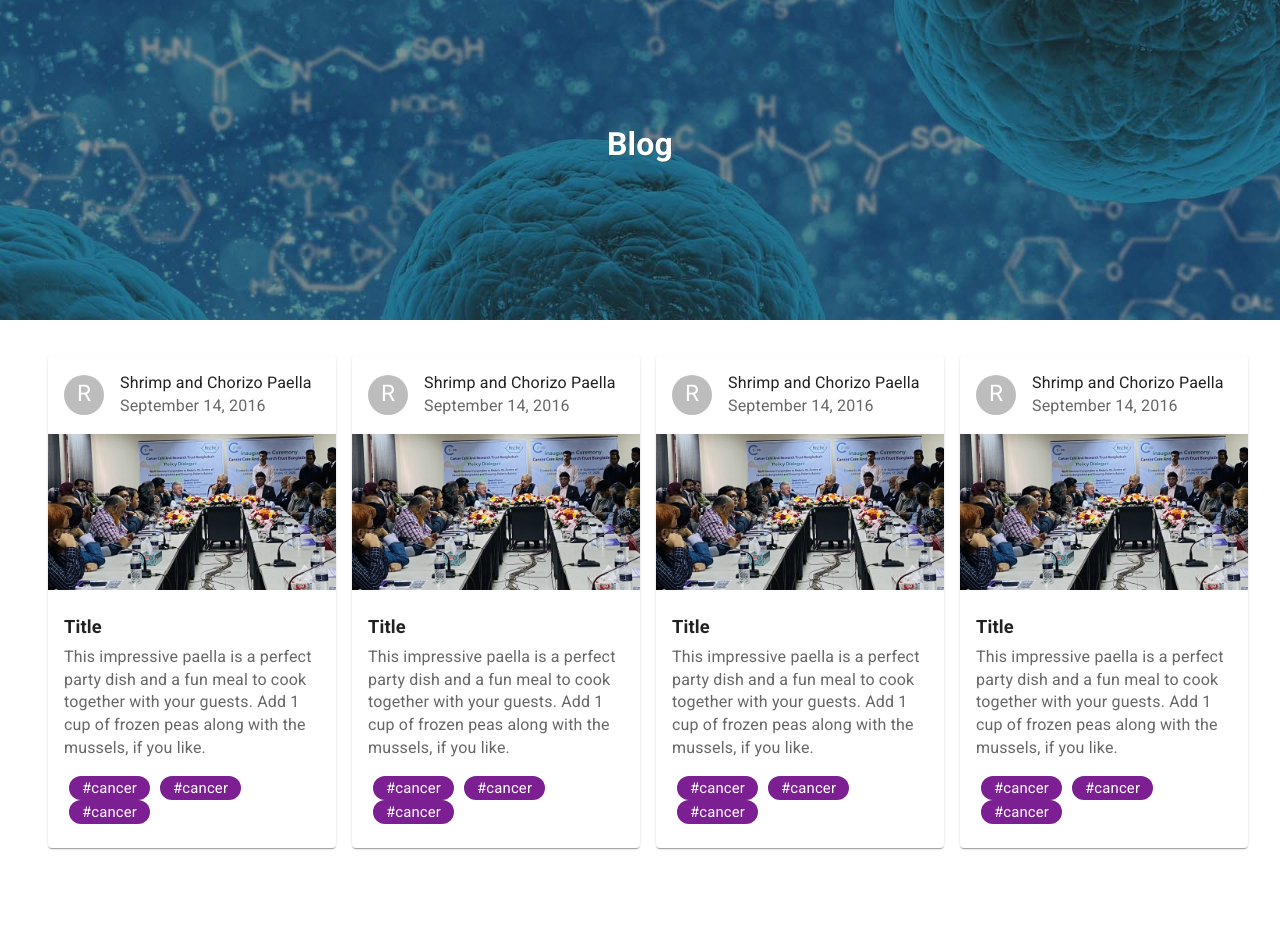
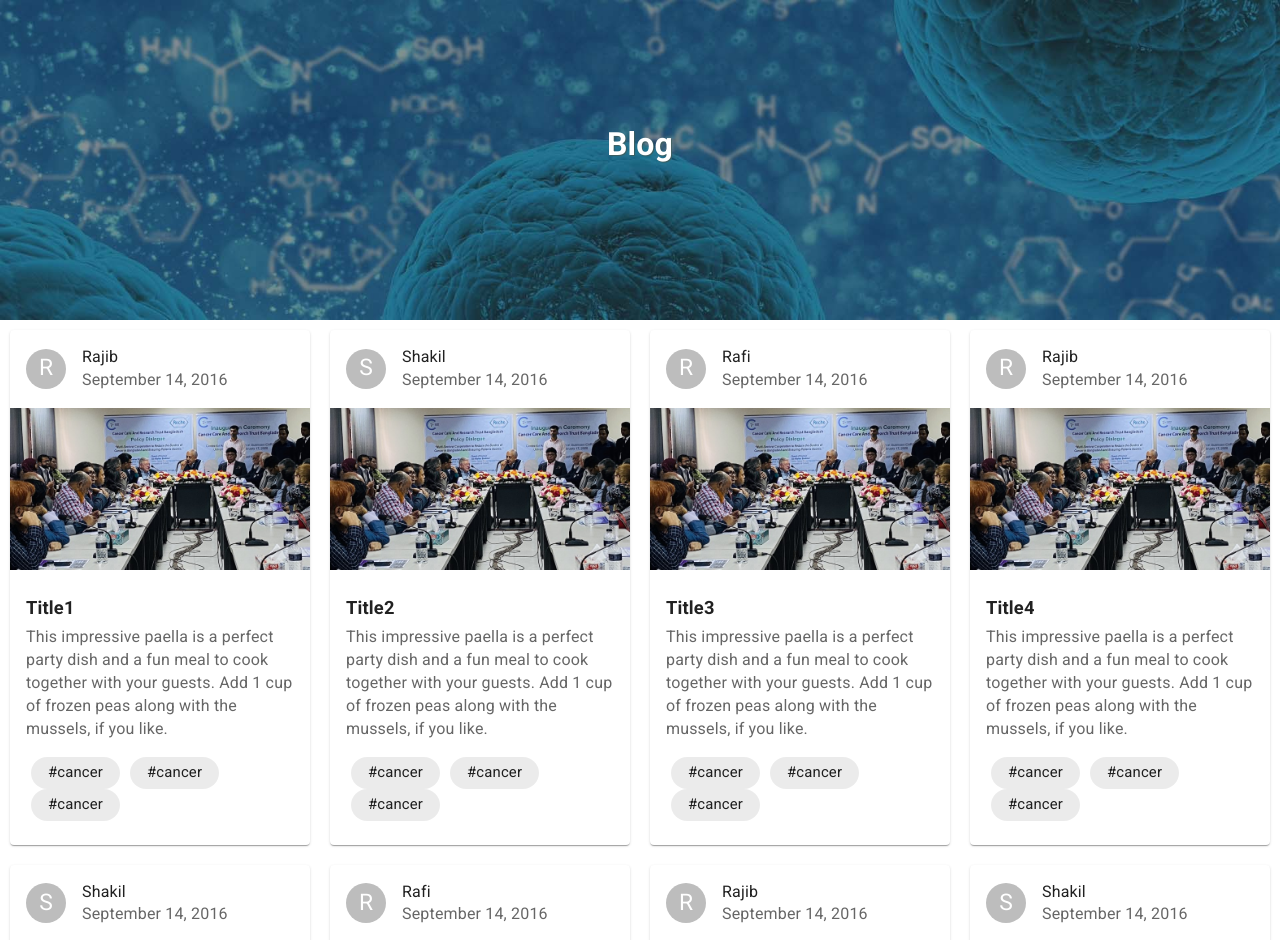
Before and after one commit to MoodsingerSF/ccrt-clinic, a Next.js app: page /blogs in a window 1280 px wide. Shown: the top 940 px of the page. Before the commit the page ends 868 px from the top, so only its background shows below. Built offline with nearby package versions, Linux system fonts and the light colour scheme.

Commit message:
ccrt-dashboard blog:modified dashboard

```diff
--- a/components/cards/BlogCard.js
+++ b/components/cards/BlogCard.js
@@ -1,7 +1,6 @@
-import React from "react";
+import React, { useState } from "react";
 import Image from "next/image";
 import { useRouter } from "next/router";
-import blog from "../../public/image/blog/blog1.jpeg";
 import {
   Avatar,
   Card,
@@ -10,49 +9,81 @@ import {
   CardMedia,
   Chip,
   Grid,
+  IconButton,
   Typography,
 } from "@mui/material";
 import { useStyles } from "../../styles/blogstyle";
 import PropTypes from "prop-types";
+import MoreVertIcon from "@mui/icons-material/MoreVert";
+import DashboardBlogsModal from "../modal/DashboardBlogsModal";
 
-const BlogCard = ({ blogId }) => {
+const BlogCard = ({
+  blogId,
+  avatar,
+  name,
+  date,
+  image,
+  title,
+  description,
+  showOptions = false,
+}) => {
   const classes = useStyles();
   const router = useRouter();
+
+  const [open, setOpen] = useState(false);
+
+  const handleClickOpen = () => {
+    setOpen(!open);
+  };
+
+  const handleClose = () => {
+    setOpen(false);
+  };
   return (
     <Grid
       container
-      spacing={2}
       justifyContent="center"
       alignItems="center"
       className={classes.ccrt__blog__body__container}
+    >
+      <Card>
+        <CardHeader
+          avatar={<Avatar>{avatar}</Avatar>}
+          action={
+            showOptions ? (
+              <IconButton aria-label="settings" onClick={handleClickOpen}>
+                <MoreVertIcon />
+              </IconButton>
+            ) : null
+          }
+          title={name}
+          subheader={date}
+        />
+        <CardMedia
+          height="194"
+          style={{ cursor: "pointer" }}
           onClick={() => {
             router.push("/blogs/" + blogId);
           }}
         >
-      <Grid item xs={12} sm={6} md={4} lg={3}>
-        <Grid container>
-          <Card>
-            <CardHeader
-              avatar={<Avatar>R</Avatar>}
-              title="Shrimp and Chorizo Paella"
-              subheader="September 14, 2016"
-            />
-            <CardMedia height="194">
-              <Image src={blog} alt="blog" />
+          <Image src={image} alt="blog" />
         </CardMedia>
         <CardContent>
-              <Typography className={classes.ccrt__blog__content__title}>
-                Title
+          <Typography
+            className={classes.ccrt__blog__content__title}
+            onClick={() => {
+              router.push("/blogs/" + blogId);
+            }}
+          >
+            {title}
           </Typography>
           <Typography variant="body2" color="text.secondary">
-                This impressive paella is a perfect party dish and a fun meal to
-                cook together with your guests. Add 1 cup of frozen peas along
-                with the mussels, if you like.
+            {description}
           </Typography>
           <Grid container mt={2}>
             <Chip
               label="#cancer"
-                  size="small"
+              // size="small"
               component="a"
               href="#basic-chip"
               clickable
@@ -60,7 +91,7 @@ const BlogCard = ({ blogId }) => {
             />
             <Chip
               label="#cancer"
-                  size="small"
+              // size="small"
               component="a"
               href="#basic-chip"
               clickable
@@ -68,7 +99,7 @@ const BlogCard = ({ blogId }) => {
             />
             <Chip
               label="#cancer"
-                  size="small"
+              // size="small"
               component="a"
               href="#basic-chip"
               clickable
@@ -77,158 +108,7 @@ const BlogCard = ({ blogId }) => {
           </Grid>
         </CardContent>
       </Card>
-        </Grid>
-      </Grid>
-      <Grid item xs={12} sm={6} md={4} lg={3}>
-        <Grid container>
-          <Card>
-            <CardHeader
-              avatar={<Avatar>R</Avatar>}
-              title="Shrimp and Chorizo Paella"
-              subheader="September 14, 2016"
-            />
-            <CardMedia height="194">
-              <Image src={blog} alt="blog" />
-            </CardMedia>
-            <CardContent>
-              <Typography className={classes.ccrt__blog__content__title}>
-                Title
-              </Typography>
-              <Typography variant="body2" color="text.secondary">
-                This impressive paella is a perfect party dish and a fun meal to
-                cook together with your guests. Add 1 cup of frozen peas along
-                with the mussels, if you like.
-              </Typography>
-              <Grid container mt={2}>
-                <Chip
-                  label="#cancer"
-                  size="small"
-                  component="a"
-                  href="#basic-chip"
-                  clickable
-                  className={classes.ccrt__blog__hashtag}
-                />
-                <Chip
-                  label="#cancer"
-                  size="small"
-                  component="a"
-                  href="#basic-chip"
-                  clickable
-                  className={classes.ccrt__blog__hashtag}
-                />
-                <Chip
-                  label="#cancer"
-                  size="small"
-                  component="a"
-                  href="#basic-chip"
-                  clickable
-                  className={classes.ccrt__blog__hashtag}
-                />
-              </Grid>
-            </CardContent>
-          </Card>
-        </Grid>
-      </Grid>
-      <Grid item xs={12} sm={6} md={4} lg={3}>
-        <Grid container>
-          <Card>
-            <CardHeader
-              avatar={<Avatar>R</Avatar>}
-              title="Shrimp and Chorizo Paella"
-              subheader="September 14, 2016"
-            />
-            <CardMedia height="194">
-              <Image src={blog} alt="blog" />
-            </CardMedia>
-            <CardContent>
-              <Typography className={classes.ccrt__blog__content__title}>
-                Title
-              </Typography>
-              <Typography variant="body2" color="text.secondary">
-                This impressive paella is a perfect party dish and a fun meal to
-                cook together with your guests. Add 1 cup of frozen peas along
-                with the mussels, if you like.
-              </Typography>
-              <Grid container mt={2}>
-                <Chip
-                  label="#cancer"
-                  size="small"
-                  component="a"
-                  href="#basic-chip"
-                  clickable
-                  className={classes.ccrt__blog__hashtag}
-                />
-                <Chip
-                  label="#cancer"
-                  size="small"
-                  component="a"
-                  href="#basic-chip"
-                  clickable
-                  className={classes.ccrt__blog__hashtag}
-                />
-                <Chip
-                  label="#cancer"
-                  size="small"
-                  component="a"
-                  href="#basic-chip"
-                  clickable
-                  className={classes.ccrt__blog__hashtag}
-                />
-              </Grid>
-            </CardContent>
-          </Card>
-        </Grid>
-      </Grid>
-      <Grid item xs={12} sm={6} md={4} lg={3}>
-        <Grid container>
-          <Card>
-            <CardHeader
-              avatar={<Avatar>R</Avatar>}
-              title="Shrimp and Chorizo Paella"
-              subheader="September 14, 2016"
-            />
-            <CardMedia height="194">
-              <Image src={blog} alt="blog" />
-            </CardMedia>
-            <CardContent>
-              <Typography className={classes.ccrt__blog__content__title}>
-                Title
-              </Typography>
-              <Typography variant="body2" color="text.secondary">
-                This impressive paella is a perfect party dish and a fun meal to
-                cook together with your guests. Add 1 cup of frozen peas along
-                with the mussels, if you like.
-              </Typography>
-              <Grid container mt={2}>
-                <Chip
-                  label="#cancer"
-                  size="small"
-                  component="a"
-                  href="#basic-chip"
-                  clickable
-                  className={classes.ccrt__blog__hashtag}
-                />
-                <Chip
-                  label="#cancer"
-                  size="small"
-                  component="a"
-                  href="#basic-chip"
-                  clickable
-                  className={classes.ccrt__blog__hashtag}
-                />
-                <Chip
-                  label="#cancer"
-                  size="small"
-                  component="a"
-                  href="#basic-chip"
-                  clickable
-                  className={classes.ccrt__blog__hashtag}
-                />
-              </Grid>
-            </CardContent>
-          </Card>
-        </Grid>
-      </Grid>
+      {open ? <DashboardBlogsModal handleClose={handleClose} /> : null}
     </Grid>
   );
 };
@@ -236,4 +116,11 @@ const BlogCard = ({ blogId }) => {
 export default BlogCard;
 BlogCard.propTypes = {
   blogId: PropTypes.string.isRequired,
+  avatar: PropTypes.string.isRequired,
+  name: PropTypes.string.isRequired,
+  date: PropTypes.string.isRequired,
+  image: PropTypes.string.isRequired,
+  title: PropTypes.string.isRequired,
+  description: PropTypes.string.isRequired,
+  showOptions: PropTypes.bool,
 };
--- a/components/dashboard/DoctorRequestRow.js
+++ b/components/dashboard/DoctorRequestRow.js
@@ -96,9 +96,9 @@ const DoctorRequestRow = ({ doctor }) => {
             <Typography>Name: {doctor.name}</Typography>
             <Typography>Email: {doctor.email}</Typography>
             <Typography>About Doctor: lorem</Typography>
-            {/* <Typography>Name: {doctor.name}</Typography>
+            <Typography>Name: {doctor.name}</Typography>
             <Typography>Email: {doctor.email}</Typography>
-            <Typography>About Doctor: lorem</Typography> */}
+            <Typography>About Doctor: lorem</Typography>
           </td>
         </tr>
       ) : null}
--- a/data/dashboardMenu/data.js
+++ b/data/dashboardMenu/data.js
@@ -10,6 +10,10 @@ export const SidebarData = [
   {
     route: "create-new-admin",
     heading: "Create new admin",
+  },
+  {
+    route: "user-blogs",
+    heading: "Blogs",
   },
 ];
 
--- a/pages/blogs/index.js
+++ b/pages/blogs/index.js
@@ -5,6 +5,7 @@ import { Grid } from "@mui/material";
 import { useStyles } from "../../styles/blogstyle";
 import img from "../../public/image/ccrt-bg/CCRT_bg.jpg";
 import BlogCard from "../../components/cards/BlogCard";
+import { blogData } from "../../data/blog/data";
 
 const BlogScreen = () => {
   const classes = useStyles();
@@ -23,10 +24,23 @@ const BlogScreen = () => {
           </Grid>
           <h2 className={classes.ccrt__blog__header__title}>Blog</h2>
         </Grid>
-        <Grid container justifyContent="center" alignItems="center">
-          {blogData.map((item) => (
-            <BlogCard blogId={item.id} key={item.id} />
-          ))}
+        <Grid container justifyContent="flex-start" alignItems="center">
+          {blogData.map((blog) => {
+            return (
+              <Grid item xs={12} sm={6} md={4} lg={3}>
+                <BlogCard
+                  key={blog.blogId}
+                  blogId={blog.blogId}
+                  avatar={blog.avatar}
+                  name={blog.name}
+                  date={blog.date}
+                  image={blog.image}
+                  title={blog.title}
+                  description={blog.description}
+                />
+              </Grid>
+            );
+          })}
         </Grid>
       </Grid>
     </>
@@ -34,9 +48,3 @@ const BlogScreen = () => {
 };
 
 export default BlogScreen;
-
-const blogData = [
-  {
-    id: 1,
-  },
-];
--- a/pages/dashboard/[[...route]].js
+++ b/pages/dashboard/[[...route]].js
@@ -13,6 +13,7 @@ import Overview from "../../components/dashboard/Overview";
 import DoctorsRequest from "../../components/dashboard/DoctorsRequest";
 import DashboardNavber from "../../components/dashboard/DashboardNavber";
 import CreateNewAdmin from "../../components/dashboard/CreateNewAdmin";
+import DashboardBlogs from "../../components/dashboard/DashboardBlogs";
 // import CustomDrawer from "../../components/drawer/CustomDrawer";
 
 const Dashboard = () => {
@@ -31,6 +32,8 @@ const Dashboard = () => {
       return <DoctorsRequest />;
     } else if (route[0] === "create-new-admin") {
       return <CreateNewAdmin />;
+    } else if (route[0] === "user-blogs") {
+      return <DashboardBlogs />;
     }
   };
   // useEffect(() => {
--- a/styles/blogstyle.js
+++ b/styles/blogstyle.js
@@ -1,6 +1,4 @@
 import { createStyles, makeStyles } from "@mui/styles";
-import { DEFAULT_COLOR_MINUS_2 } from "../misc/colors";
-import img from "../public/image/ccrt-bg/CCRT_bg.jpg";
 
 export const useStyles = makeStyles((theme) =>
   createStyles({
@@ -9,8 +7,6 @@ export const useStyles = makeStyles((theme) =>
       width: "100vw",
       overflow: "hidden",
       zIndex: "-1",
-      //   backgroundColor: "#000000",
-      //   opacity: "0.7",
     },
     ccrt__blog__wrapper: {
       boxSizing: "border-box",
@@ -39,18 +35,17 @@ export const useStyles = makeStyles((theme) =>
       textShadow: "1px 1px 1px #3c5c5e",
     },
     ccrt__blog__body__container: {
-      width: "95%",
-      margin: "20px 0",
+      padding: "10px",
+      // boxShadow: "rgba(0, 0, 0, 0.16) 0px 1px 4px",
     },
     ccrt__blog__content__title: {
       fontWeight: "bold",
       marginBottom: "5px",
+      cursor: "pointer",
     },
     ccrt__blog__hashtag: {
       margin: "0 5px",
-      background: DEFAULT_COLOR_MINUS_2,
-      color: "#fff",
-      padding: "0 5px",
+      padding: "15px 5px",
     },
   })
 );
```
Lines whose indentation alone changed are shown as unchanged.
